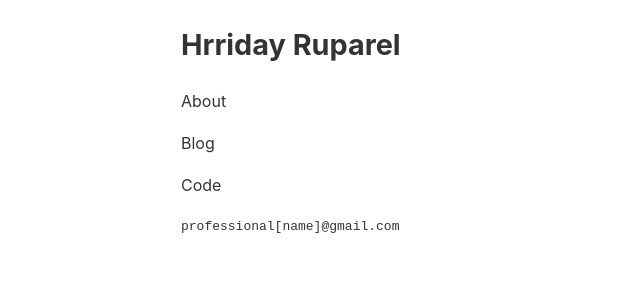
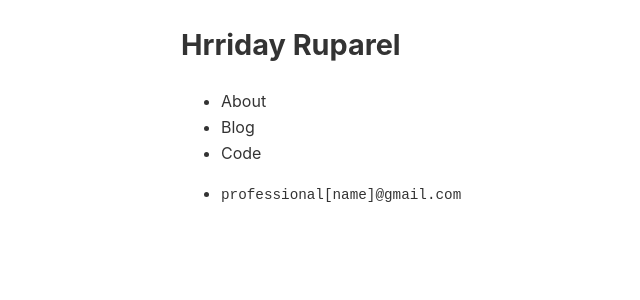
Before and after one commit to Robohrriday/Robohrriday.github.io, a Jekyll site: the page built from index.html, in a window 1280 px wide. Shown: the top 300 px of the page, without its empty margins (109-749 px from the left). Built offline with Jekyll 4.4.1, drawn with Linux system fonts in a browser that asks for light colours.

Commit message:
more minor edits 3

```diff
--- a/index.html
+++ b/index.html
@@ -4,10 +4,11 @@ title: Home
 description: Personal portfolio and blog
 ---
 <h2>Hrriday Ruparel</h2>
-<p><a href="/about">About</a></p>
-<p><a href="/blog">Blog</a></p>
-<p><a href="https://github.com/Robohrriday">Code</a></p>
-
-<pre style="font-family: monospace;">
-<p>professional[name]@gmail.com</p>
-</pre>
+<ul>
+    <li><a href="/about">About</a></li>
+    <li><a href="/blog">Blog</a></li>
+    <li><a href="https://github.com/Robohrriday">Code</a></li>
+    <li>
+        <pre style="font-family: monospace; font-size: 1.1em;">professional[name]@gmail.com</pre>
+    </li>
+</ul>
```
